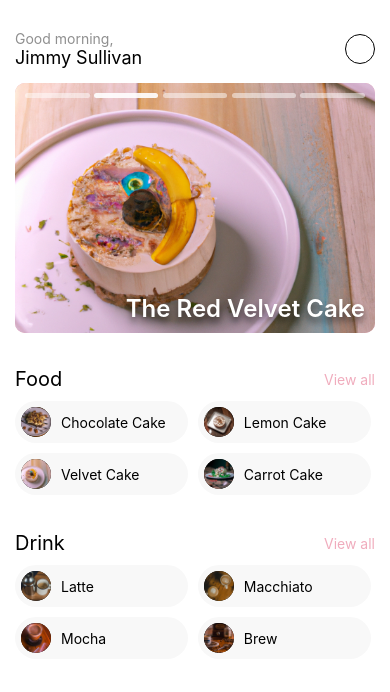
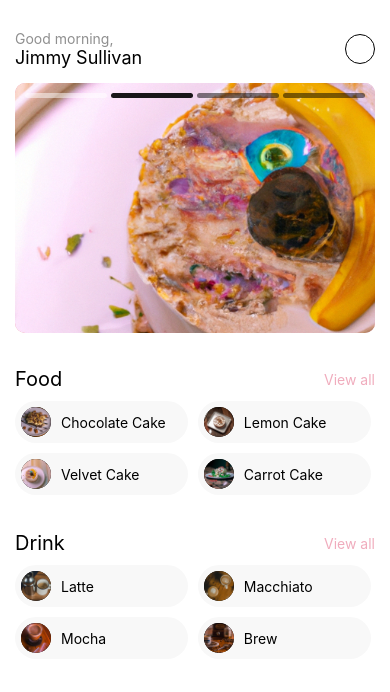
Before and after one commit to jdrios-dev/coffee-app-rn, a React Native app: screen /HomeScreen in a window 390 px wide. Shown: the top 692 px of the page. Built offline with nearby package versions, Linux system fonts and the light colour scheme.

Commit message:
added carrousell

```diff
--- a/src/components/Carousel.component.tsx
+++ b/src/components/Carousel.component.tsx
@@ -1,50 +1,171 @@
-import {View, StyleSheet, Image, Text} from 'react-native';
-import React, {useState} from 'react';
+/* eslint-disable @typescript-eslint/no-unused-vars */
+import React, {useState, useRef} from 'react';
+import {
+  View,
+  StyleSheet,
+  Image,
+  Text,
+  Animated,
+  FlatList,
+  Dimensions,
+  NativeSyntheticEvent,
+  NativeScrollEvent,
+} from 'react-native';
 import colors from '../styles/colors';
 import {getFavoriteProducts} from '../data/controller';
 
+const {width} = Dimensions.get('screen');
 const MILLISECONDS_TO_CHANGE = 3800;
 
 const CarouselComponent = () => {
   const [activeProduct, setActiveProduct] = useState(0);
   const favoriteProducts = getFavoriteProducts();
   const MAX_ITEMS = favoriteProducts?.length;
+  const flatListRef = useRef<FlatList>(null);
 
   setTimeout(() => {
     // MAX_ITEMS - 1 = The last product in my array
     if (activeProduct === MAX_ITEMS - 1) {
+      flatListRef?.current?.scrollToIndex({animated: true, index: 0});
       return setActiveProduct(0);
     }
     setActiveProduct(activeProduct + 1);
+    flatListRef?.current?.scrollToIndex({
+      animated: true,
+      index: activeProduct + 1,
+    });
   }, MILLISECONDS_TO_CHANGE);
+
+  const scrollX = useRef(new Animated.Value(0)).current;
+
+  /**
+   *
+   * FROM HERE
+   *
+   */
+  const handleOnScroll = (event: NativeSyntheticEvent<NativeScrollEvent>) => {
+    Animated.event(
+      [
+        {
+          nativeEvent: {
+            contentOffset: {
+              x: scrollX,
+            },
+          },
+        },
+      ],
+      {
+        useNativeDriver: false,
+      },
+    )(event);
+  };
+
+  /*
+   * Cant use this on RN web, because all items are rendered at once
+   */
+  const handleOnViewableItemsChanged = useRef(({viewableItems}: any) => {
+    console.log(
+      '🚀 ~ file: Carousel.component.tsx:65 ~ handleOnViewableItemsChanged ~ viewableItems',
+      viewableItems,
+    );
+    viewableItems[0]?.index && setActiveProduct(viewableItems[0].index);
+  }).current;
+
+  const viewabilityConfig = useRef({
+    itemVisiblePercentThreshold: 50,
+  }).current;
 
   return (
     <View style={styles.carousel}>
+      <FlatList
+        data={favoriteProducts}
+        ref={ref => (flatListRef.current = ref)}
+        renderItem={({item, index}) => (
+          <CarouselItem item={item} index={index} />
+        )}
+        horizontal
+        pagingEnabled
+        snapToAlignment="center"
+        showsHorizontalScrollIndicator={false}
+        onScroll={handleOnScroll}
+        // onViewableItemsChanged={handleOnViewableItemsChanged}
+        // viewabilityConfig={viewabilityConfig}
+        // onEndReached={() => {
+        //   console.log("end reached");
+        //   setActiveProduct(0);
+        // }}
+        onEndReachedThreshold={0.3}
+        getItemLayout={(_, index) => ({
+          length: 50,
+          offset: (width - 30) * index,
+          index,
+        })}
+      />
+
+      <Paginator
+        scrollX={scrollX}
+        MAX_ITEMS={MAX_ITEMS}
+        activeProduct={activeProduct}
+      />
+    </View>
+  );
+};
+
+const CarouselItem = ({index, item}: any) => (
+  <View key={index}>
     <Image
-        style={styles.carouselImg}
-        source={favoriteProducts[activeProduct].image}
+      style={[styles.carouselImg]}
+      source={item.image}
+      resizeMode="cover"
     />
+    <Text style={styles.title}>{item.longName}</Text>
+  </View>
+);
+
+const Paginator = ({scrollX, MAX_ITEMS, activeProduct}: any) => (
   <View style={styles.indicatorContainer}>
-        {Array.from({length: MAX_ITEMS}, (_, i) => (
-          <View
-            key={i}
+    {Array.from({length: MAX_ITEMS}, (_, idx) => {
+      const inputRange = [(idx - 1) * width, idx * width, (idx + 1) * width];
+      console.log(
+        '🚀 ~ file: Carousel.component.tsx:119 ~ {Array.from ~ inputRange',
+        inputRange,
+      );
+
+      const dotWidth = scrollX.interpolate({
+        inputRange,
+        outputRange: [12, 100 / MAX_ITEMS - 1, 12],
+        extrapolate: 'clamp',
+      });
+
+      const opacity = scrollX.interpolate({
+        inputRange,
+        outputRange: [0.2, 0.9, 0.1],
+        extrapolate: 'clamp',
+      });
+
+      const backgroundColor = scrollX.interpolate({
+        inputRange,
+        outputRange: ['#000', '#FFF', '#000'],
+        extrapolate: 'clamp',
+      });
+
+      return (
+        <Animated.View
+          key={idx}
           style={[
             styles.indicator,
             // eslint-disable-next-line react-native/no-inline-styles
             {
               width: `${100 / MAX_ITEMS - 1}%`,
-                opacity: activeProduct === i ? 0.9 : 0.5,
+              opacity: activeProduct === idx ? 0.9 : 0.5,
+              backgroundColor,
             },
           ]}
         />
-        ))}
-      </View>
-      <Text style={styles.title}>
-        {favoriteProducts[activeProduct].longName}
-      </Text>
+      );
+    })}
   </View>
 );
-};
 
 const styles = StyleSheet.create({
   carousel: {
@@ -53,10 +174,11 @@ const styles = StyleSheet.create({
     borderRadius: 10,
     marginBottom: 24,
     position: 'relative',
+    overflow: 'hidden',
   },
   carouselImg: {
-    width: 'auto',
-    height: '100%',
+    width: width - 20,
+    height: 250,
     borderRadius: 10,
   },
   indicatorContainer: {
--- a/src/data/index.ts
+++ b/src/data/index.ts
@@ -146,7 +146,7 @@ const products: Product[] = [
     price: 4.0,
     sizes: ['basic', 'middle', 'large'],
     stock: 5,
-    isFavorite: true,
+    isFavorite: false,
   },
 ];
 
--- a/src/screens/DetailScreen.tsx
+++ b/src/screens/DetailScreen.tsx
@@ -5,7 +5,7 @@ import {TouchableOpacity} from 'react-native-gesture-handler';
 import OrderModalComponent from '../components/OrderModal.component';
 import ScreenHeaderBackComponent from '../components/ScreenHeaderBack.component';
 import {CartContext, Order} from '../context';
-import {Product, Sizes, Topping} from '../data';
+import {Product, Topping} from '../data';
 import {getProductById} from '../data/controller';
 import colors from '../styles/colors';
 
@@ -32,7 +32,8 @@ const DetailScreen = ({route}) => {
         order.product.price +
         order.toppings?.reduce((acc, cur) => acc + cur.price, 0),
     });
-  }, [order]);
+    // eslint-disable-next-line react-hooks/exhaustive-deps
+  }, [order.product, order.toppings]);
 
   const handleStartOrder = () => {
     setOrder({
```
Lines whose indentation alone changed are shown as unchanged.
